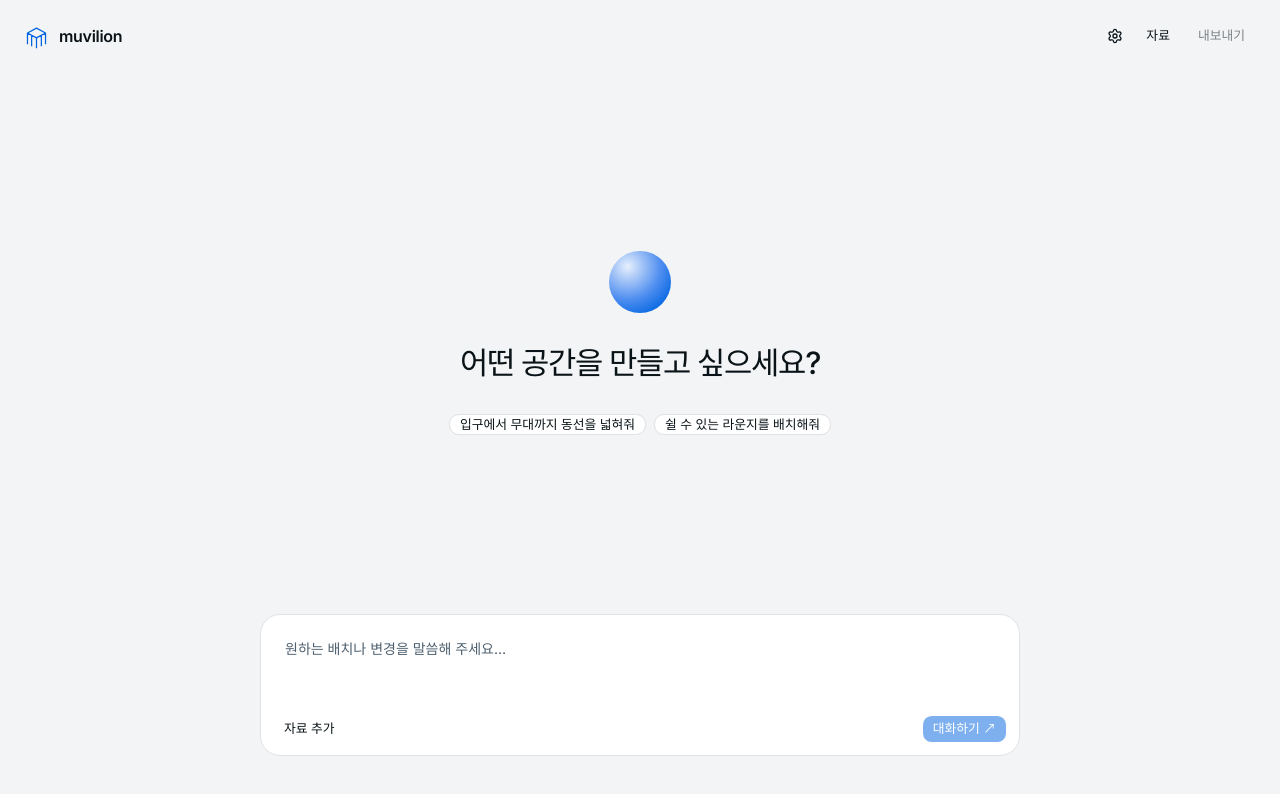
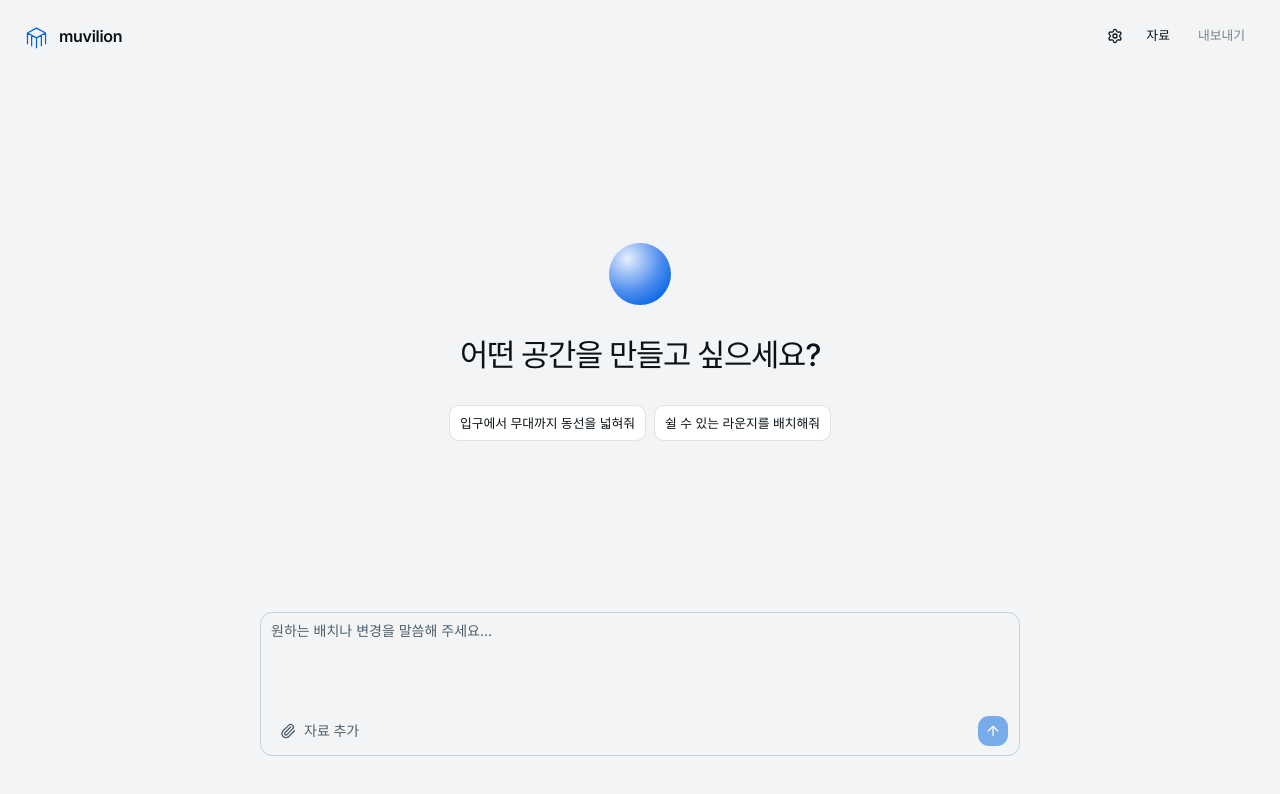
Before and after one commit to wo658/muvilion, a Next.js app in the folder web/: page / in a window 1280 px wide. Shown: the top 794 px of the page. Built offline with nearby package versions, Linux system fonts and the light colour scheme.

Commit message:
refactor(web): standardize Muse chat controls with shadcn

```diff
--- a/web/components/studio/studio-chat.tsx
+++ b/web/components/studio/studio-chat.tsx
@@ -1,8 +1,10 @@
 "use client";
 import { localizeMessage } from "@/lib/i18n/messages";
 import { useI18n } from "@/lib/i18n/provider";
-import { Button } from "../ui";
-import { Textarea } from "../ui/textarea";
+import { Button } from "@/components/ui/button";
+import { Field, FieldGroup, FieldLabel } from "@/components/ui/field";
+import { InputGroup, InputGroupAddon, InputGroupButton, InputGroupTextarea } from "@/components/ui/input-group";
+import { ArrowUpIcon, CheckIcon, LoaderCircleIcon, MessageCircleIcon, PaperclipIcon, SparklesIcon, SquareIcon, Trash2Icon, XIcon } from "lucide-react";
 import { useChat } from "@ai-sdk/react";
 import { DefaultChatTransport } from "ai";
 import { useEffect, useMemo, useRef, useState } from "react";
@@ -55,7 +57,8 @@ export function StudioChat({ document, onDocumentChange, simple = false, sources
     const feedContainer = useRef<HTMLDivElement | null>(null);
     const [preparing, setPreparing] = useState(false);
     const preparingRef = useRef(false);
-    const busy = preparing || status === "submitted" || status === "streaming";
+    const responding = status === "submitted" || status === "streaming";
+    const busy = preparing || responding;
     const unknownCount = document?.lines.filter((line) => line.kind === "unknown").length ?? 0;
     useEffect(() => { mounted.current = true; return () => { mounted.current = false; controller.current?.abort(); }; }, []);
     useEffect(() => { if (messages.length && feedContainer.current)
@@ -181,48 +184,66 @@ export function StudioChat({ document, onDocumentChange, simple = false, sources
       </header>
       {(document || notice || interpretError) && <div className="ps-conversation-tools">
         <details open={!simple || interpreting}><summary className="cursor-pointer text-xs text-muted">{t("Drawing tools")}</summary><div className="mt-3">
-        <Button type="button" onClick={() => void interpret()} disabled={!document || !unknownCount || !regions?.batches.length || interpreting || busy} variant="primary" className="w-full">{interpreting ? progress ? `${reviewPhase === "walls" ? t("Checking long wall context") : t("Reviewing regions")} · ${progress.completed}/${progress.total}` : t("Preparing your proposal…") : t("Analyze with Muse")}</Button>
+        <Button type="button" size="sm" onClick={() => void interpret()} disabled={!document || !unknownCount || !regions?.batches.length || interpreting || busy} variant="default" className="w-full">{interpreting ? <LoaderCircleIcon aria-hidden="true" data-icon="inline-start" className="animate-spin motion-reduce:animate-none" /> : <SparklesIcon aria-hidden="true" data-icon="inline-start" />}{interpreting ? progress ? `${reviewPhase === "walls" ? t("Checking long wall context") : t("Reviewing regions")} · ${progress.completed}/${progress.total}` : t("Preparing your proposal…") : t("Analyze with Muse")}</Button>
 
         </div></details>
         {progress && <div className="mt-3 text-xs text-muted" role="status" aria-live="polite">
           <progress aria-label={reviewPhase === "walls" ? t("Long wall context batches reviewed") : t("Regions reviewed")} value={progress.completed} max={Math.max(1, progress.total)} className="h-1.5 w-full accent-accent"/>
           <p className="mt-1">{progress.completed} / {progress.total} {reviewPhase === "walls" ? t("long wall context batches reviewed") : t("regions reviewed")}{progress.failed > 0 ? t(" · {count} failed", { count: progress.failed }) : ""}{cancelRequested ? t(" · stopped") : ""}</p>
         </div>}
-        {interpreting && <Button disabled={cancelRequested} className="mt-2" onClick={() => { setCancelRequested(true); controller.current?.abort(); }}>{cancelRequested ? t("Stopping…") : t("Cancel analysis")}</Button>}
+        {interpreting && <Button type="button" size="sm" variant="outline" disabled={cancelRequested} className="mt-2" onClick={() => { setCancelRequested(true); controller.current?.abort(); }}><SquareIcon aria-hidden="true" data-icon="inline-start" />{cancelRequested ? t("Stopping…") : t("Cancel analysis")}</Button>}
         {interpretError && <p role="alert" className="mt-3 text-xs leading-relaxed text-bad">{localizeMessage(locale, interpretError)}</p>}
         {proposal && <div className="mt-3 rounded-lg border border-hairline bg-sunken p-3">
           <p className="text-xs leading-relaxed whitespace-pre-wrap">{proposal.summary}</p>
           <p className="mt-2 text-[11px] text-muted">{proposal.mode === "design" ? t("{zones} zones · {objects} installations. Applying replaces the current design.", { zones: proposal.document.zones?.length ?? 0, objects: proposal.document.objects?.length ?? 0 }) : t("{count} line changes. Coordinates and dimensions stay unchanged.", { count: changed })}</p>
           {stale && <p className="mt-2 text-xs text-amber">{t("The drawing or sources changed. Generate a new proposal before applying.")}</p>}
-          <div className="mt-3 flex gap-2"><Button disabled={Boolean(stale)} variant="primary" onClick={() => { if (!stale) {
+          <div className="mt-3 flex gap-2"><Button type="button" size="sm" disabled={Boolean(stale)} variant="default" onClick={() => { if (!stale) {
             onDocumentChange(proposal.document);
             setProposal(null);
             setNotice(t("Proposal applied. Review the geometry against your source."));
-        } }}>{t("Apply changes")}</Button><Button onClick={() => setProposal(null)}>{t("Cancel")}</Button></div>
+        } }}><CheckIcon aria-hidden="true" data-icon="inline-start" />{t("Apply changes")}</Button><Button type="button" size="sm" variant="outline" onClick={() => setProposal(null)}>{t("Cancel")}</Button></div>
         </div>}
         {notice && <p role="status" className="mt-3 text-xs text-accent">{localizeMessage(locale, notice)}</p>}
       </div>}
       <div ref={feedContainer} className="ps-conversation-feed" aria-live="polite" aria-relevant="additions text">
-        {!messages.length && <div className="ps-greeting"><span className="ps-muse-orb" aria-hidden="true"/><h1>{t("What space shall we create?")}</h1><div className="ps-suggestions">{[t("Widen the path from the entrance to the stage"), t("Add a lounge to relax in")].map((text) => <Button key={text} onClick={() => { setInput(text); composer.current?.focus(); }} className="h-auto whitespace-normal text-left">{text}</Button>)}</div></div>}
+        {!messages.length && <div className="ps-greeting"><span className="ps-muse-orb" aria-hidden="true"/><h1>{t("What space shall we create?")}</h1><div className="ps-suggestions">{[t("Widen the path from the entrance to the stage"), t("Add a lounge to relax in")].map((text) => <Button type="button" size="sm" variant="outline" key={text} disabled={busy || interpreting} onClick={() => { setInput(text); composer.current?.focus(); }} className="h-auto min-h-9 whitespace-normal text-left">{text}</Button>)}</div></div>}
         {messages.map((message) => <article key={message.id} className={message.role === "user" ? "ml-6 rounded-xl bg-sunken p-3" : "mr-2"}><p className="mb-1 text-[10px] font-semibold uppercase tracking-wider text-muted">{message.role === "user" ? t("You") : "Muse"}</p>{message.parts.map((part, index) => part.type === "text" ? <p key={index} className="whitespace-pre-wrap text-sm leading-relaxed text-ink-soft">{part.text}</p> : null)}</article>)}
         {status === "submitted" && <p className="animate-pulse text-xs text-muted">{t("Muse is thinking…")}</p>}
-        {error && <div role="alert" className="rounded-lg border border-hairline p-3 text-xs text-bad"><p>{t("Muse couldn’t reply. Please try again.")}</p><Button onClick={clearError} className="mt-2">{t("Dismiss")}</Button></div>}
+        {error && <div role="alert" className="rounded-lg border border-hairline p-3 text-xs text-bad"><p>{t("Muse couldn’t reply. Please try again.")}</p><Button type="button" size="sm" variant="outline" onClick={clearError} className="mt-2">{t("Dismiss")}</Button></div>}
       </div>
       {selection && <div className="ps-muse-selection" aria-label={t("Selected item")}>
         <div><span>{t("Selected item")}</span><strong>{selection.label}</strong></div>
-        <Button variant="ghost" disabled={!onRemoveSelection} onClick={onRemoveSelection}>{t("Delete")}</Button>
-        <Button variant="ghost" onClick={onClearSelection} aria-label={t("Clear selection")}>×</Button>
-        <Button onClick={() => { setInput(value => { const target = t("About “{name}”: ", { name: selection.label }); return value.startsWith(target) ? value : `${target}\n${value}`; }); composer.current?.focus(); }}>{t("Ask about this")}</Button>
+        <Button type="button" size="sm" variant="ghost" disabled={!onRemoveSelection} onClick={onRemoveSelection}><Trash2Icon aria-hidden="true" data-icon="inline-start" />{t("Delete")}</Button>
+        <Button type="button" size="icon-sm" variant="ghost" onClick={onClearSelection} aria-label={t("Clear selection")} title={t("Clear selection")}><XIcon aria-hidden="true" /></Button>
+        <Button type="button" size="sm" variant="outline" onClick={() => { setInput(value => { const target = t("About “{name}”: ", { name: selection.label }); return value.startsWith(target) ? value : `${target}\n${value}`; }); composer.current?.focus(); }}><MessageCircleIcon aria-hidden="true" data-icon="inline-start" />{t("Ask about this")}</Button>
       </div>}
-      <form className="border-t border-hairline p-4" onSubmit={(event) => { event.preventDefault(); send(input); }}>
-        <label htmlFor="studio-muse-input" className="sr-only">{t("Ask Muse about your drawing")}</label>
-        <Textarea ref={composer} id="studio-muse-input" value={input} onChange={(event) => setInput(event.target.value)} maxLength={6000} rows={2} placeholder={t("Tell Muse what you have in mind…")} className="w-full resize-none rounded-lg border border-hairline bg-bg p-3 text-sm outline-none focus:border-accent" onKeyDown={(event) => { if (event.key === "Enter" && !event.shiftKey && !event.nativeEvent.isComposing) {
-        event.preventDefault();
-        send(input);
-    } }}/>
-        {document && <Button type="button" disabled={!document?.scaleConfirmed || !input.trim() || interpreting || busy} onClick={() => void interpret("design")} className="mt-2">{t("Draft a layout")}</Button>}
-
-        <div className="mt-2 flex items-center justify-between gap-2"><Button type="button" variant="ghost" onClick={onSources}>{t("Add sources")}</Button>{busy ? <Button type="button" onClick={() => void stop()}>{t("Stop")}</Button> : <Button type="submit" disabled={!input.trim()} variant="primary">{t("Send ↗")}</Button>}</div>
+      <form className="ps-chat-composer" onSubmit={(event) => { event.preventDefault(); void send(input); }}>
+        <FieldGroup>
+          <Field>
+            <FieldLabel htmlFor="studio-muse-input" className="sr-only">{t("Ask Muse about your drawing")}</FieldLabel>
+            <InputGroup>
+              <InputGroupTextarea ref={composer} id="studio-muse-input" value={input} onChange={(event) => setInput(event.target.value)} maxLength={6000} rows={3} placeholder={t("Tell Muse what you have in mind…")} className="min-h-24 max-h-48" onKeyDown={(event) => {
+                if (event.key === "Enter" && !event.shiftKey && !event.nativeEvent.isComposing && event.keyCode !== 229) {
+                  event.preventDefault();
+                  event.currentTarget.form?.requestSubmit();
+                }
+              }} />
+              <InputGroupAddon align="block-end" className="flex-wrap">
+                <InputGroupButton size="sm" onClick={onSources}>
+                  <PaperclipIcon aria-hidden="true" data-icon="inline-start" />{t("Add sources")}
+                </InputGroupButton>
+                {document && <InputGroupButton size="sm" variant="outline" disabled={!document.scaleConfirmed || !input.trim() || interpreting || busy} onClick={() => void interpret("design")}>
+                  <SparklesIcon aria-hidden="true" data-icon="inline-start" />{t("Draft a layout")}
+                </InputGroupButton>}
+                {responding ? <InputGroupButton size="icon-sm" variant="default" className="ml-auto" onClick={() => void stop()} aria-label={t("Stop")} title={t("Stop")}>
+                  <SquareIcon aria-hidden="true" />
+                </InputGroupButton> : <InputGroupButton type="submit" size="icon-sm" variant="default" className="ml-auto" disabled={preparing || !input.trim()} aria-label={preparing ? t("Preparing message…") : t("Send message")} title={preparing ? t("Preparing message…") : t("Send message")}>
+                  {preparing ? <LoaderCircleIcon aria-hidden="true" className="animate-spin motion-reduce:animate-none" /> : <ArrowUpIcon aria-hidden="true" />}
+                </InputGroupButton>}
+              </InputGroupAddon>
+            </InputGroup>
+          </Field>
+        </FieldGroup>
       </form>
     </section>);
 }
--- a/web/components/studio/studio.css
+++ b/web/components/studio/studio.css
@@ -84,8 +84,8 @@
 .ps-greeting h1{font-size:clamp(23px,2.4vw,32px);line-height:1.45;font-weight:500;letter-spacing:-.04em;text-wrap:balance}
 .ps-muse-orb{width:62px;height:62px;flex-shrink:0;border-radius:50%;background:radial-gradient(circle at 30% 25%,var(--accent-soft),var(--muse-glow) 52%,var(--accent) 85%)}
 .ps-suggestions{display:flex;flex-wrap:wrap;justify-content:center;gap:8px}
-.ps-conversation>form{margin:0 20px 20px;padding:12px;border:1px solid var(--hairline);border-radius:20px;background:var(--surface);flex-shrink:0}
-.ps-conversation>form textarea{border:0;box-shadow:none;background:transparent;min-height:80px}
+.ps-conversation>form{margin:0 20px 20px;flex-shrink:0}
+.ps-chat-composer [data-slot="input-group-control"]:focus-visible{outline:none}
 .ps-simple-view .ps-workspace{grid-template-columns:minmax(0,1fr) minmax(380px,1fr);gap:16px;padding:0 24px 24px}
 .ps-simple-view .ps-center{box-shadow:none}
 .ps-conversation-only .ps-workspace{display:flex;justify-content:center}
--- /dev/null
+++ b/web/components/ui/input-group.tsx
@@ -0,0 +1,158 @@
+"use client"
+
+import * as React from "react"
+import { cva, type VariantProps } from "class-variance-authority"
+import { cn } from "cn"
+
+import { Button } from "@/components/ui/button"
+import { Input } from "@/components/ui/input"
+import { Textarea } from "@/components/ui/textarea"
+
+function InputGroup({ className, ...props }: React.ComponentProps<"div">) {
+  return (
+    <div
+      data-slot="input-group"
+      role="group"
+      className={cn(
+        "group/input-group relative flex h-8 w-full min-w-0 items-center rounded-lg border border-input transition-colors outline-none in-data-[slot=combobox-content]:focus-within:border-inherit in-data-[slot=combobox-content]:focus-within:ring-0 has-[[data-slot=input-group-control]:disabled]:bg-input/50 has-[[data-slot=input-group-control]:disabled]:opacity-50 has-[[data-slot=input-group-control]:focus-visible]:border-ring has-[[data-slot=input-group-control]:focus-visible]:ring-3 has-[[data-slot=input-group-control]:focus-visible]:ring-ring/50 has-[[data-slot][aria-invalid=true]]:border-destructive has-[[data-slot][aria-invalid=true]]:ring-3 has-[[data-slot][aria-invalid=true]]:ring-destructive/20 has-[>[data-align=block-end]]:h-auto has-[>[data-align=block-end]]:flex-col has-[>[data-align=block-start]]:h-auto has-[>[data-align=block-start]]:flex-col has-[>textarea]:h-auto dark:bg-input/30 dark:has-[[data-slot=input-group-control]:disabled]:bg-input/80 dark:has-[[data-slot][aria-invalid=true]]:ring-destructive/40 has-[>[data-align=block-end]]:[&>input]:pt-3 has-[>[data-align=block-start]]:[&>input]:pb-3 has-[>[data-align=inline-end]]:[&>input]:pr-1.5 has-[>[data-align=inline-start]]:[&>input]:pl-1.5",
+        className
+      )}
+      {...props}
+    />
+  )
+}
+
+const inputGroupAddonVariants = cva(
+  "flex h-auto cursor-text items-center justify-center gap-2 py-1.5 text-sm font-medium text-muted-foreground select-none group-data-[disabled=true]/input-group:opacity-50 [&>kbd]:rounded-[calc(var(--radius)-5px)] [&>svg:not([class*='size-'])]:size-4",
+  {
+    variants: {
+      align: {
+        "inline-start":
+          "order-first pl-2 has-[>button]:ml-[-0.3rem] has-[>kbd]:ml-[-0.15rem]",
+        "inline-end":
+          "order-last pr-2 has-[>button]:mr-[-0.3rem] has-[>kbd]:mr-[-0.15rem]",
+        "block-start":
+          "order-first w-full justify-start px-2.5 pt-2 group-has-[>input]/input-group:pt-2 [.border-b]:pb-2",
+        "block-end":
+          "order-last w-full justify-start px-2.5 pb-2 group-has-[>input]/input-group:pb-2 [.border-t]:pt-2",
+      },
+    },
+    defaultVariants: {
+      align: "inline-start",
+    },
+  }
+)
+
+function InputGroupAddon({
+  className,
+  align = "inline-start",
+  ...props
+}: React.ComponentProps<"div"> & VariantProps<typeof inputGroupAddonVariants>) {
+  return (
+    <div
+      role="group"
+      data-slot="input-group-addon"
+      data-align={align}
+      className={cn(inputGroupAddonVariants({ align }), className)}
+      onClick={(e) => {
+        if ((e.target as HTMLElement).closest("button")) {
+          return
+        }
+        e.currentTarget.parentElement?.querySelector("input")?.focus()
+      }}
+      {...props}
+    />
+  )
+}
+
+const inputGroupButtonVariants = cva(
+  "flex items-center gap-2 text-sm shadow-none",
+  {
+    variants: {
+      size: {
+        xs: "h-6 gap-1 rounded-[calc(var(--radius)-3px)] px-1.5 [&>svg:not([class*='size-'])]:size-3.5",
+        sm: "",
+        "icon-xs":
+          "size-6 rounded-[calc(var(--radius)-3px)] p-0 has-[>svg]:p-0",
+        "icon-sm": "size-8 p-0 has-[>svg]:p-0",
+      },
+    },
+    defaultVariants: {
+      size: "xs",
+    },
+  }
+)
+
+function InputGroupButton({
+  className,
+  type = "button",
+  variant = "ghost",
+  size = "xs",
+  ...props
+}: Omit<React.ComponentProps<typeof Button>, "size" | "type"> &
+  VariantProps<typeof inputGroupButtonVariants> & {
+    type?: "button" | "submit" | "reset"
+  }) {
+  return (
+    <Button
+      type={type}
+      data-size={size}
+      variant={variant}
+      className={cn(inputGroupButtonVariants({ size }), className)}
+      {...props}
+    />
+  )
+}
+
+function InputGroupText({ className, ...props }: React.ComponentProps<"span">) {
+  return (
+    <span
+      className={cn(
+        "flex items-center gap-2 text-sm text-muted-foreground [&_svg]:pointer-events-none [&_svg:not([class*='size-'])]:size-4",
+        className
+      )}
+      {...props}
+    />
+  )
+}
+
+function InputGroupInput({
+  className,
+  ...props
+}: React.ComponentProps<"input">) {
+  return (
+    <Input
+      data-slot="input-group-control"
+      className={cn(
+        "flex-1 rounded-none border-0 bg-transparent shadow-none ring-0 focus-visible:ring-0 disabled:bg-transparent aria-invalid:ring-0 dark:bg-transparent dark:disabled:bg-transparent",
+        className
+      )}
+      {...props}
+    />
+  )
+}
+
+function InputGroupTextarea({
+  className,
+  ...props
+}: React.ComponentProps<"textarea">) {
+  return (
+    <Textarea
+      data-slot="input-group-control"
+      className={cn(
+        "flex-1 resize-none rounded-none border-0 bg-transparent py-2 shadow-none ring-0 focus-visible:ring-0 disabled:bg-transparent aria-invalid:ring-0 dark:bg-transparent dark:disabled:bg-transparent",
+        className
+      )}
+      {...props}
+    />
+  )
+}
+
+export {
+  InputGroup,
+  InputGroupAddon,
+  InputGroupButton,
+  InputGroupText,
+  InputGroupInput,
+  InputGroupTextarea,
+}
--- a/web/lib/i18n/en.json
+++ b/web/lib/i18n/en.json
@@ -16,6 +16,8 @@
   "Ask about this": "Ask about this",
   "Tell Muse what you have in mind…": "Tell Muse what you have in mind…",
   "Draft a layout": "Draft a layout",
+  "Send message": "Send message",
+  "Preparing message…": "Preparing message…",
   "Send ↗": "Send ↗",
   "Drawing setup": "Drawing setup",
   "Space height": "Space height",
--- a/web/lib/i18n/ko.json
+++ b/web/lib/i18n/ko.json
@@ -16,6 +16,8 @@
   "Ask about this": "이 대상으로 요청하기",
   "Tell Muse what you have in mind…": "원하는 배치나 변경을 말씀해 주세요…",
   "Draft a layout": "배치 제안 만들기",
+  "Send message": "메시지 보내기",
+  "Preparing message…": "메시지 준비 중…",
   "Send ↗": "대화하기 ↗",
   "Drawing setup": "도면 준비",
   "Space height": "공간 높이",
```
Also changed, not shown: 1 other file (tests, documents, lock files or other folders).
